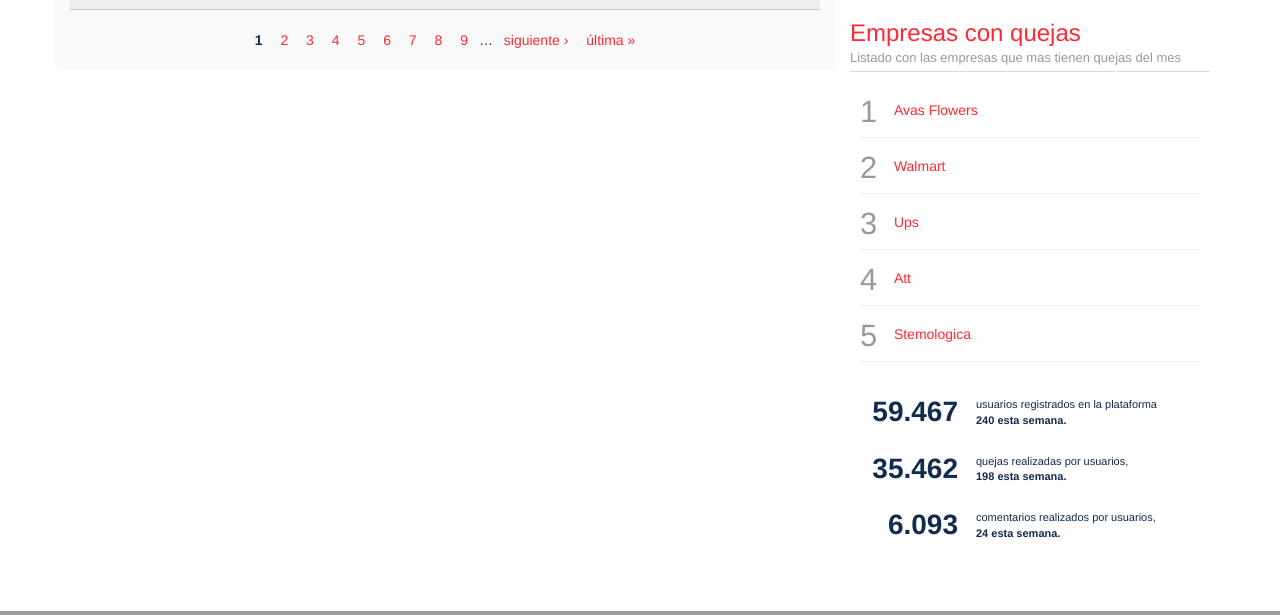
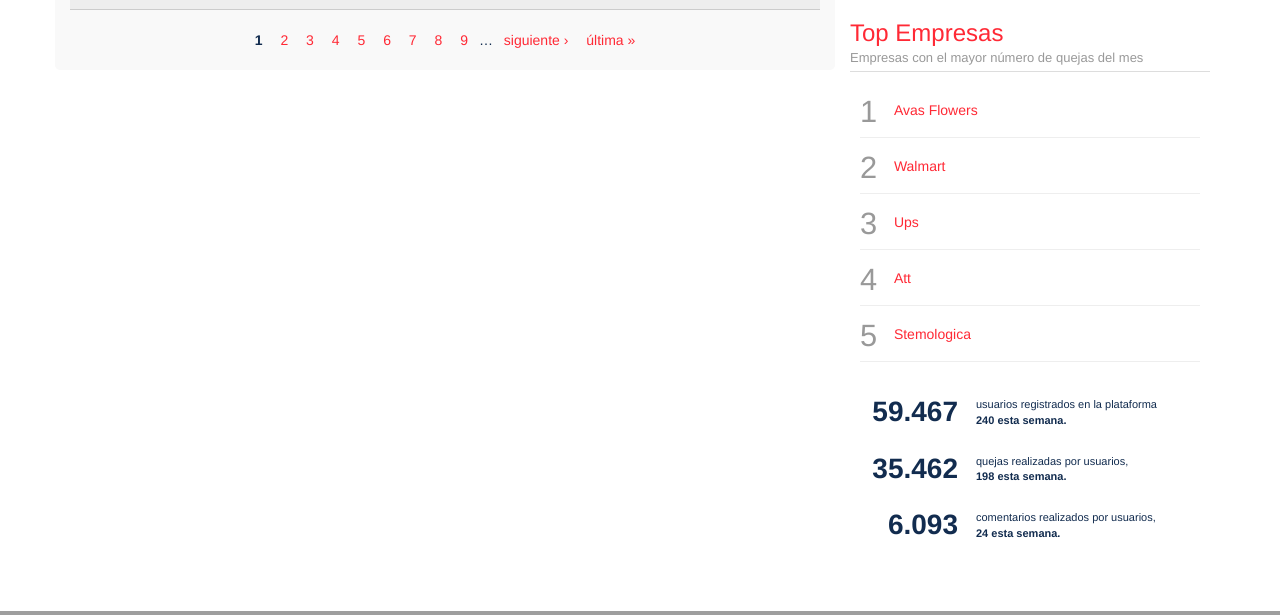
Before and after one commit to edwardmspc/dequr, a Django app: template templates/general/inicio.html in a window 1280 px wide. Shown: the part 1124-1739 px from the top of the page. Run offline with Django 3.2, Linux system fonts and the light colour scheme; the template is opened without the code that fills it, so the values that code supplies are empty; some libraries are stand-ins or nearby versions; grey boxes are pictures that could not be loaded.

Commit message:
modificado el sidebar

```diff
--- a/templates/general/inicio.html
+++ b/templates/general/inicio.html
@@ -101,8 +101,8 @@
                     <div class="content">
                         <div class="resumen-container">
                         <h3>
-                            <a href="#">Empresas con quejas</a>
-                            <span>Listado con las empresas que mas tienen quejas del mes</span>
+                            <a href="#">Top Empresas</a>
+                            <span>Empresas con el mayor número de quejas del mes</span>
                         </h3>
                         <ol class="list">
                             <li class="item-box">
```
